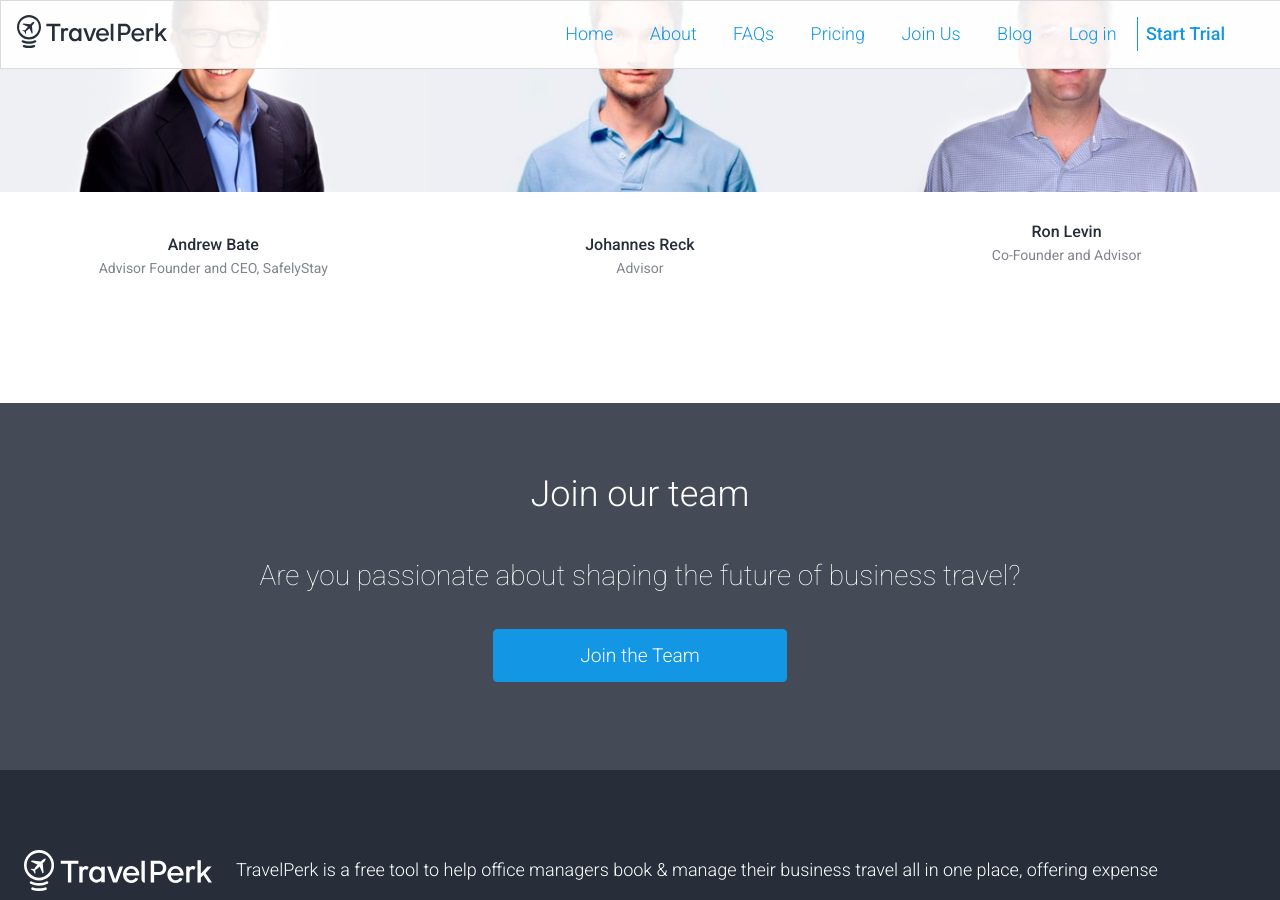
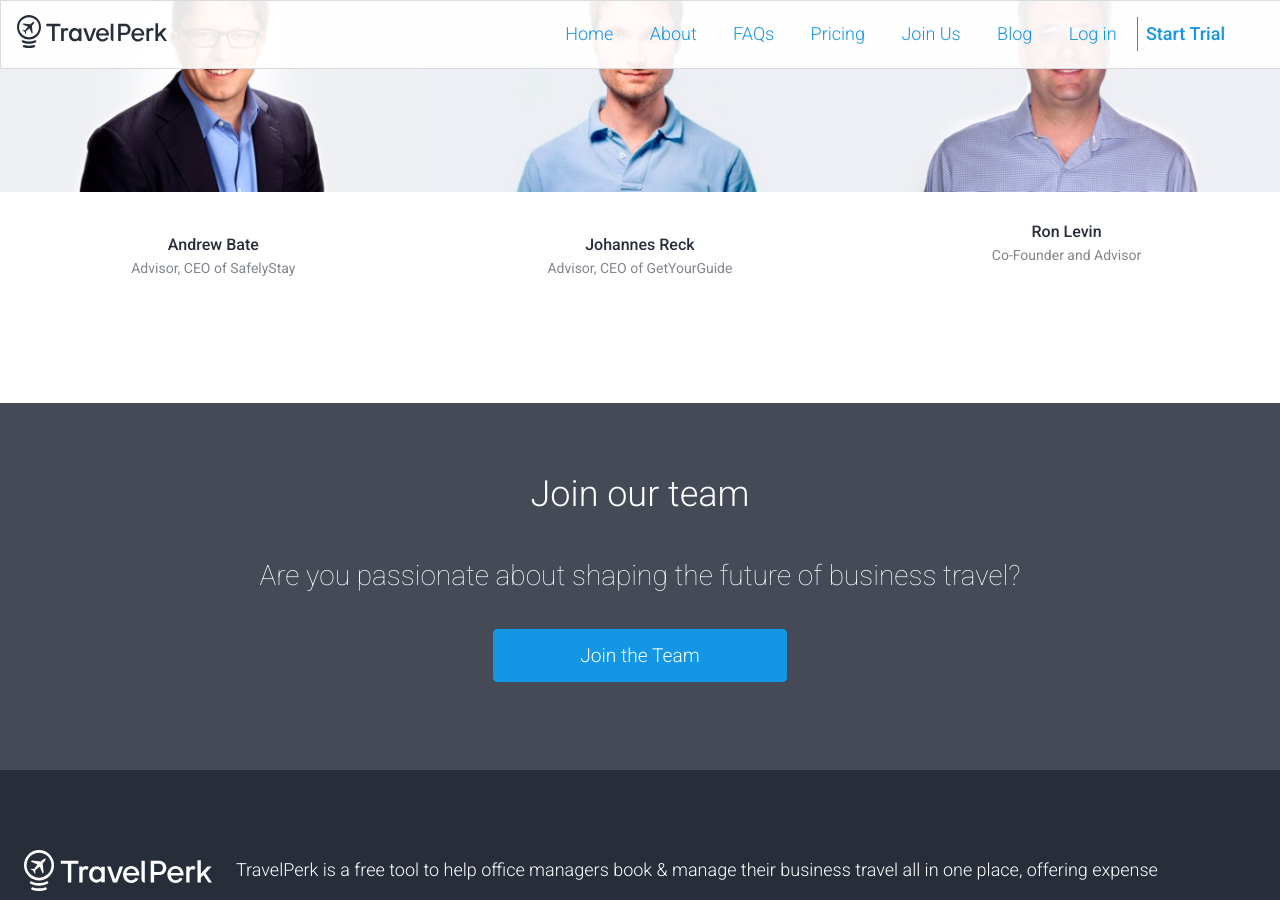
Before and after one commit to northswiss/jekyll-boilerplate, a Jekyll site: the page built from pages/about-travelperk.html, in a window 1280 px wide and 900 px high, scrolled down 3835 px. Built offline with Jekyll 4.4.1, drawn with Linux system fonts in a browser that asks for light colours; nearby versions of some CDN libraries.

Commit message:
Update advisor wording

```diff
--- a/_data/team.yml
+++ b/_data/team.yml
@@ -69,11 +69,11 @@
     linkedin:     https://es.linkedin.com/in/silvia-guitian-quevedo-44994a6
 advisors:
   - name:         Andrew Bate
-    role:         Advisor Founder and CEO, SafelyStay
+    role:         Advisor, CEO of SafelyStay
     image:        andrew-bate.jpg
     linkedin:     https://www.linkedin.com/in/aebate
   - name:         Johannes Reck
-    role:         Advisor
+    role:         Advisor, CEO of GetYourGuide
     image:        johannes-reck.jpg
     linkedin:     https://de.linkedin.com/in/johannesreck
   - name:         Ron Levin
```
